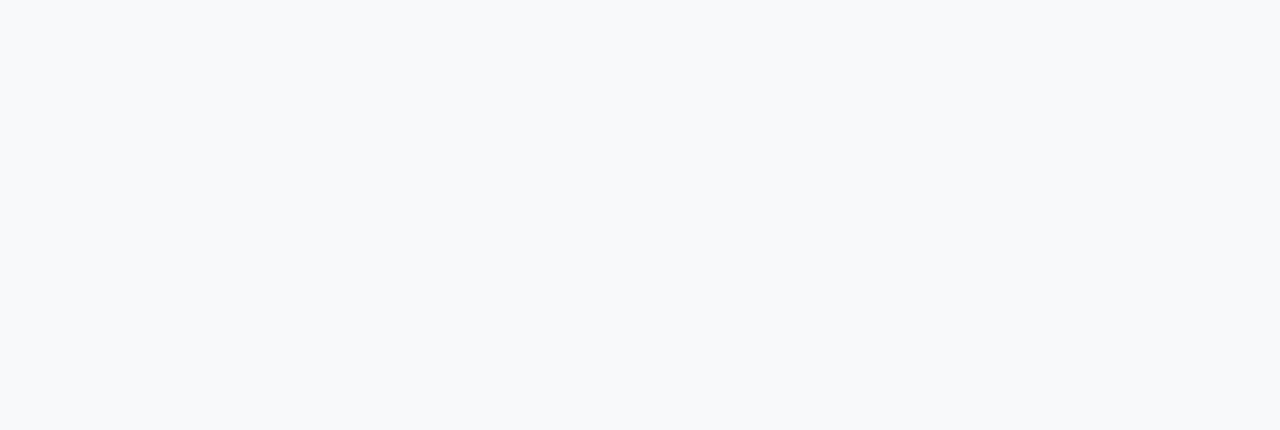
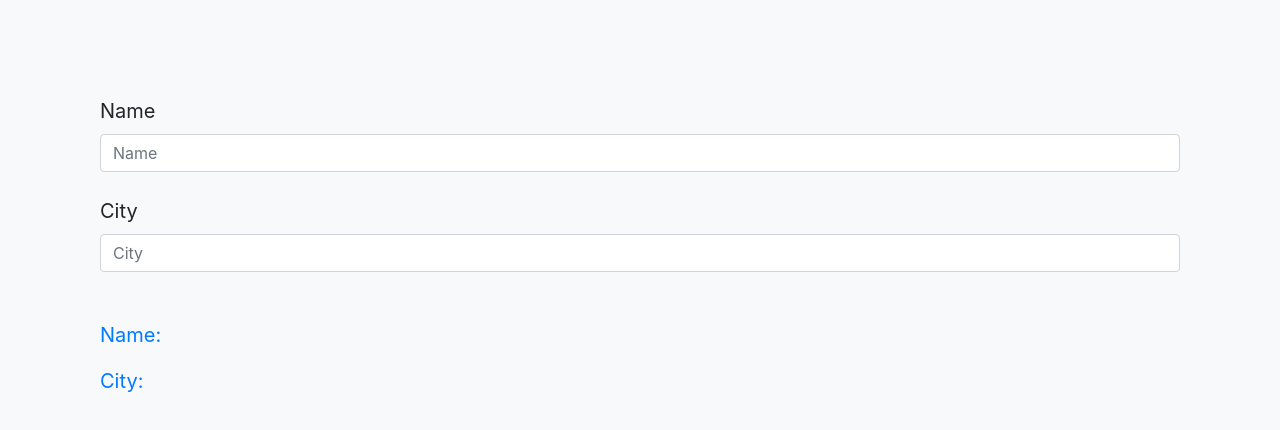
Before and after one commit to imatharv/React-Concepts, a React (Create React App) app: page /others in a window 1280 px wide. Shown: the top 430 px of the page. Built offline with nearby package versions, Linux system fonts and the light colour scheme.

Commit message:
Added useState with object

```diff
--- a/src/App.js
+++ b/src/App.js
@@ -2,6 +2,7 @@ import './App.css';
 import HomePage from "./pages/HomePage"
 import DetailsPage from "./pages/DetailsPage"
 import CallBackAndUseMemoComponent from './components/CallBackAndUseMemoComponent';
+import UseStateWithObjects from './components/UseStateWithObjects'
 import { BrowserRouter, Route, Switch } from 'react-router-dom';
 
 function App() {
@@ -12,6 +13,7 @@ function App() {
           <Route exact path = "/dashboard" component = {HomePage} />
           <Route exact path = "/details" component = {DetailsPage} />
           <Route exact path = "/callback&memo" component = {CallBackAndUseMemoComponent} />
+          <Route exact path = "/others" component = {UseStateWithObjects} />
         </Switch>
       </BrowserRouter>
   );
--- /dev/null
+++ b/src/components/UseStateWithObjects.jsx
@@ -0,0 +1,41 @@
+import React from "react";
+
+export default function UseStateWithObjects() {
+  const [details, setDetails] = React.useState({ name: "", city: "" });
+  return (
+    <div className="container mt-5 pt-5">
+      <div className="col justify-content-start mb-4">
+        <label className="lead font-weight-normal" for="name">
+          Name
+        </label>
+        <input
+          className="form-control"
+          id="name"
+          type="text"
+          placeholder="Name"
+          onChange={(e) => setDetails({ ...details, name: e.target.value })}
+        />
+      </div>
+      <div className="col justify-content-start mb-5">
+        <label className="lead font-weight-normal" for="city">
+          City
+        </label>
+        <input
+          className="form-control"
+          id="city"
+          type="text"
+          placeholder="City"
+          onChange={(e) => setDetails({ ...details, city: e.target.value })}
+        />
+      </div>
+      <div className="col justify-content-start">
+        <p className="lead font-weight-normal text-primary">
+          Name: {details.name}
+        </p>
+        <p className="lead font-weight-normal text-primary">
+          City: {details.city}
+        </p>
+      </div>
+    </div>
+  );
+}
```
